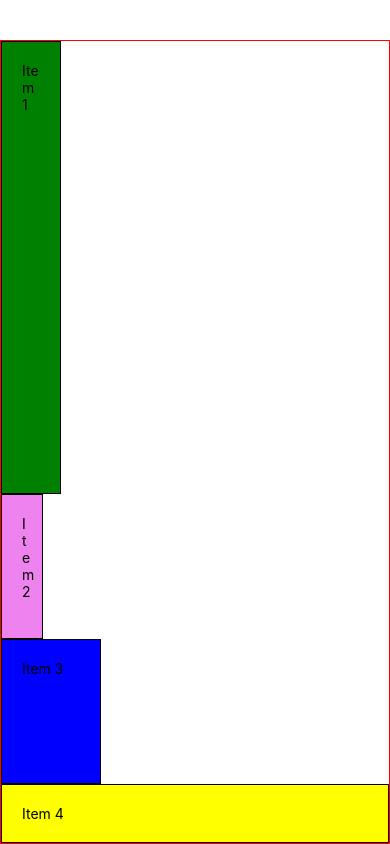
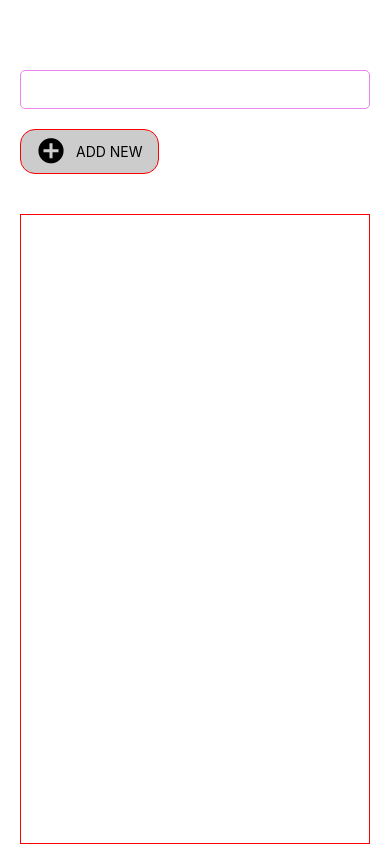
Before and after one commit to TranDanHuy/LtRn, a React Native app in the folder 01-react-native-ultimate-starter-master/: screen / in a window 390 px wide. Built offline with nearby package versions, Linux system fonts and the light colour scheme.

Commit message:
video 10

```diff
--- a/01-react-native-ultimate-starter-master/App.tsx
+++ b/01-react-native-ultimate-starter-master/App.tsx
@@ -32,16 +32,16 @@ export default function App() {
 
   return (
 
-    <FlexBox/>
+    //<FlexBox/>
 
-    //<View style={styles.container}>
-      //<InputTodo addTodo={addTodo}/>
-      //<ListTodo
-      //todoList={todoList}
-      //deleteTodo={deleteTodo}
-      ///>
+    <View style={styles.container}>
+      <InputTodo addTodo={addTodo}/>
+      <ListTodo
+      todoList={todoList}
+      deleteTodo={deleteTodo}
+      />
 
-    //</View>
+    </View>
   );
 }
 
--- a/01-react-native-ultimate-starter-master/package.json
+++ b/01-react-native-ultimate-starter-master/package.json
@@ -13,10 +13,13 @@
     "ios": "expo start --ios"
   },
   "dependencies": {
+    "@react-navigation/native": "6.1.18",
     "expo": "51.0.22",
     "expo-status-bar": "1.12.1",
     "react": "18.2.0",
-    "react-native": "0.74.3"
+    "react-native": "0.74.3",
+    "react-native-safe-area-context": "4.10.5",
+    "react-native-screens": "3.31.1"
   },
   "devDependencies": {
     "@babel/core": "7.24.9",
```
Also changed, not shown: 1 other file (tests, documents, lock files or other folders).
